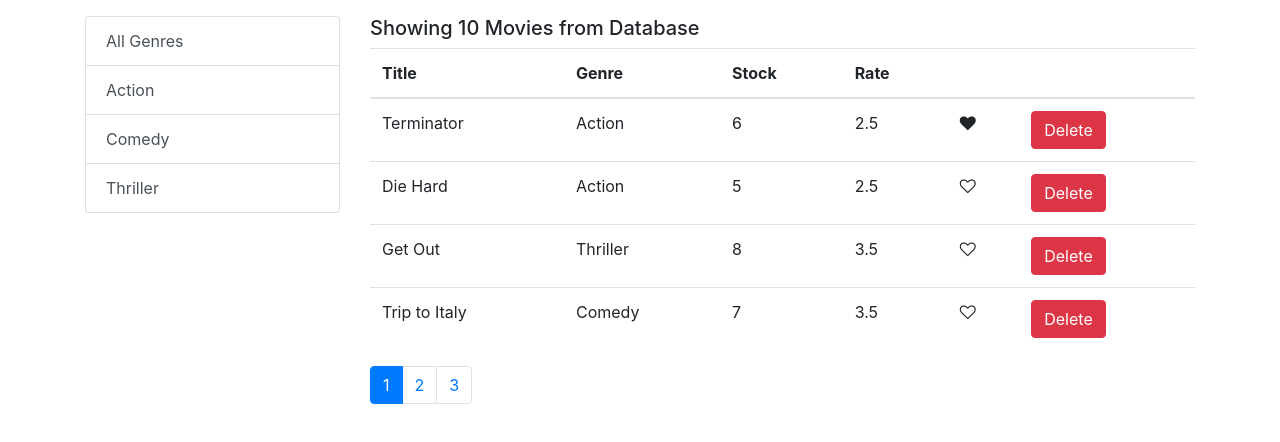
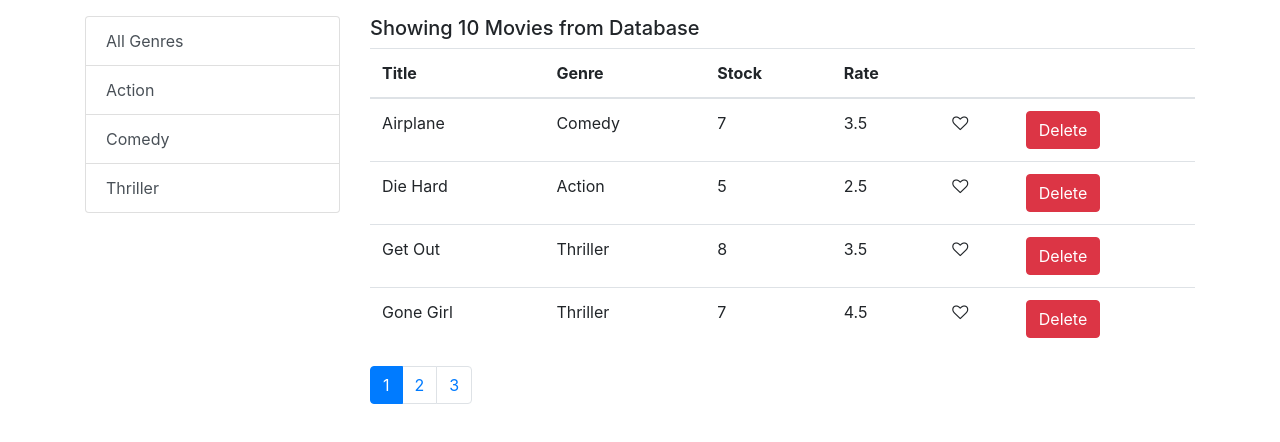
Before and after one commit to Karan-Munjani/vidly, a React (Create React App) app: page /movies in a window 1280 px wide. Shown: the top 442 px of the page. Built offline with nearby package versions, Linux system fonts and the light colour scheme.

Commit message:
Implemented Sorting on Different columns

```diff
--- a/src/components/movies.jsx
+++ b/src/components/movies.jsx
@@ -5,6 +5,7 @@ import { paginate } from "../utils/paginate";
 import ListGroup from "./common/listGroup";
 import { getGenres } from "../services/fakeGenreService";
 import MoviesTable from "./moviesTable";
+import _ from "lodash";
 
 class Movies extends Component {
   state = {
@@ -12,10 +13,11 @@ class Movies extends Component {
     genres: [],
     pageSize: 4, //No of items to show on a page
     currentPage: 1,
+    sortColumn: { path: "title", order: "asc" },
   };
 
   componentDidMount() {
-    const genres = [{ name: "All Genres" }, ...getGenres()];
+    const genres = [{ _id: "", name: "All Genres" }, ...getGenres()];
 
     this.setState({
       movies: getMovies(),
@@ -30,6 +32,7 @@ class Movies extends Component {
       currentPage,
       movies: allMovies,
       selectedGenre,
+      sortColumn,
     } = this.state;
 
     if (moviesCount === 0) {
@@ -42,8 +45,8 @@ class Movies extends Component {
             return m.genre._id === selectedGenre._id;
           })
         : allMovies;
-
-    const movies = paginate(filtered, currentPage, pageSize);
+    const sorted = _.orderBy(filtered, [sortColumn.path], [sortColumn.order]);
+    const movies = paginate(sorted, currentPage, pageSize);
     // <> -> ReactFragment
     return (
       <div className="row mt-3 mb-3">
@@ -60,6 +63,7 @@ class Movies extends Component {
             movies={movies}
             onLike={this.handleLike}
             onDelete={this.handleDelete}
+            onSort={this.handleSort}
           />
 
           <Pagination
@@ -98,6 +102,15 @@ class Movies extends Component {
       currentPage: 1,
     });
   };
+
+  handleSort = (path) => {
+    const prevOrder = this.state.sortColumn.order;
+    if (prevOrder === "asc") {
+      this.setState({ sortColumn: { path, order: "desc" } });
+    } else {
+      this.setState({ sortColumn: { path, order: "asc" } });
+    }
+  };
 }
 
 export default Movies;
--- a/src/components/moviesTable.jsx
+++ b/src/components/moviesTable.jsx
@@ -2,15 +2,15 @@ import React from "react";
 import Like from "./common/like";
 
 const MoviesTable = (props) => {
-  const { movies, onDelete, onLike } = props;
+  const { movies, onDelete, onLike, onSort } = props;
   return (
     <table className="table">
       <thead>
         <tr>
-          <th>Title</th>
-          <th>Genre</th>
-          <th>Stock</th>
-          <th>Rate</th>
+          <th onClick={() => onSort("title")}>Title</th>
+          <th onClick={() => onSort("genre.name")}>Genre</th>
+          <th onClick={() => onSort("numberInStock")}>Stock</th>
+          <th onClick={() => onSort("dailyRentalRate")}>Rate</th>
           <th> </th>
           <th> </th>
         </tr>
```
